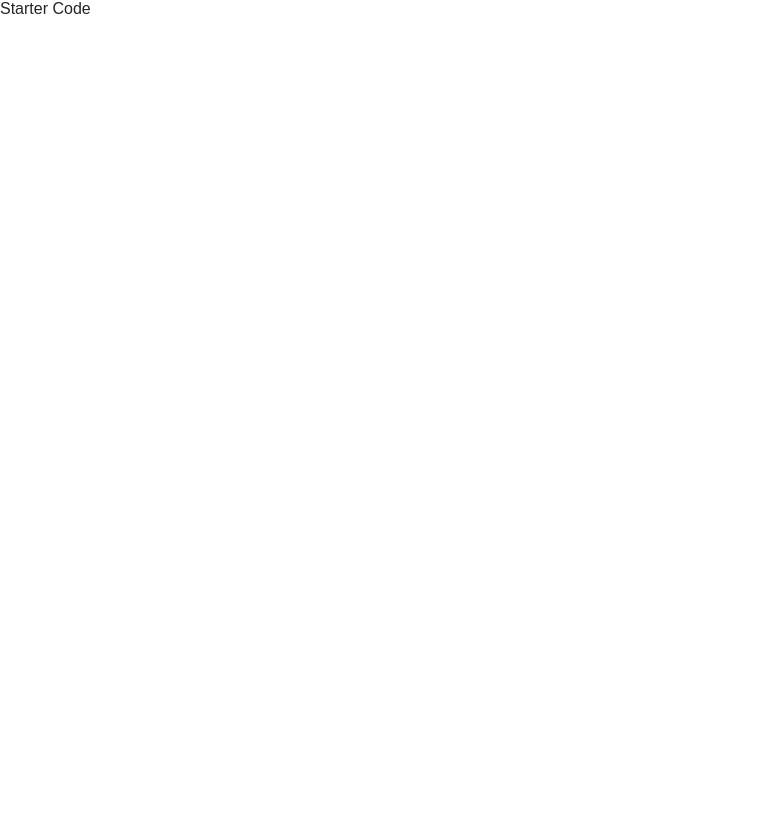
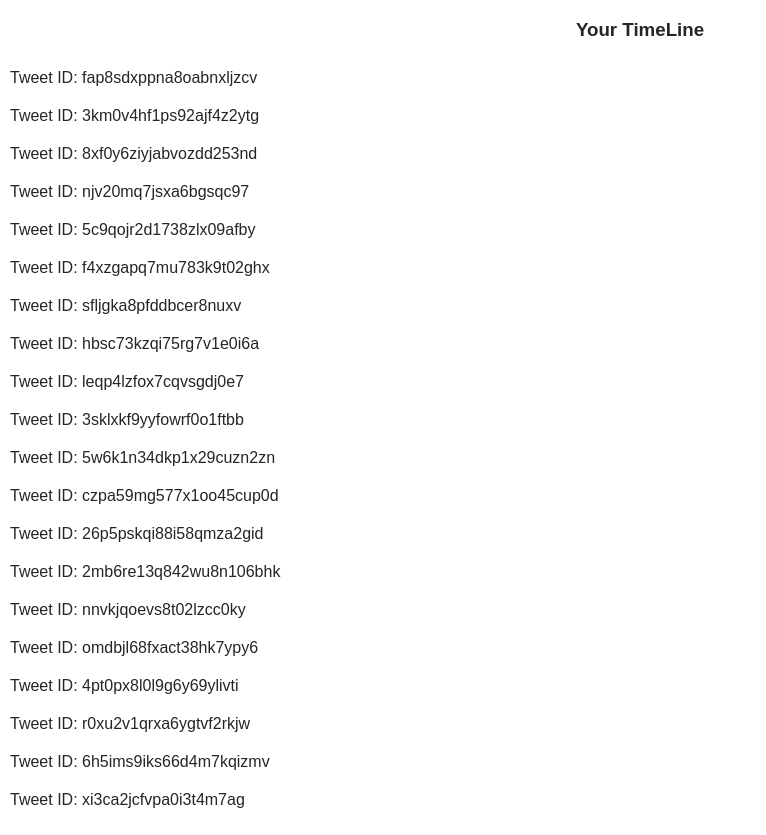
Before and after one commit to g0ng0n12/twitter-clone, a React (Create React App) app: page / in a window 1280 px wide. Shown: the whole page, without its empty margins (0-766 px from the left). Before the commit the page ends 800 px from the top, so only its background shows below. Built offline with nearby package versions, Linux system fonts and the light colour scheme.

Commit message:
code implementation for the DashboardComponent

```diff
--- a/src/components/App.js
+++ b/src/components/App.js
@@ -1,13 +1,28 @@
 import React, { Component } from 'react'
+import { connect } from 'react-redux'
+import { handleInitialData} from "../actions/shared";
+import Dashboard from "./Dashboard";
+class App extends Component {
 
-class App extends Component {
+    componentDidMount() {
+        this.props.dispatch(handleInitialData())
+    }
+
     render() {
         return (
             <div>
-                Starter Code
+                { this.props.loading === true
+                ? null
+                : <Dashboard />}
             </div>
         )
     }
 }
 
-export default App
+function mapStateToProps({authedUser}) {
+    return {
+        loading: authedUser === null
+    }
+}
+
+export default connect(mapStateToProps)(App)
--- /dev/null
+++ b/src/components/Dashboard.js
@@ -0,0 +1,30 @@
+import React, { Component } from 'react';
+import { connect } from 'react-redux';
+
+
+class Dashboard extends Component {
+    render() {
+        return (
+            <div>
+                <h3 className='center'>Your TimeLine</h3>
+                <ul className='dashboard-list'>
+                    {this.props.tweetsIds.map((id) => (
+                        <li key={id}>
+                            <div>Tweet ID: {id}</div>
+                        </li>
+                        ))
+                    }
+                </ul>
+            </div>
+        )
+    }
+}
+
+function mapStateToProps({ tweets }) {
+    return {
+        tweetsIds: Object.keys(tweets)
+            .sort((a,b) => tweets[b].timestamp - tweets[a].timestamp)
+    }
+}
+
+export default connect(mapStateToProps)(Dashboard)
```
